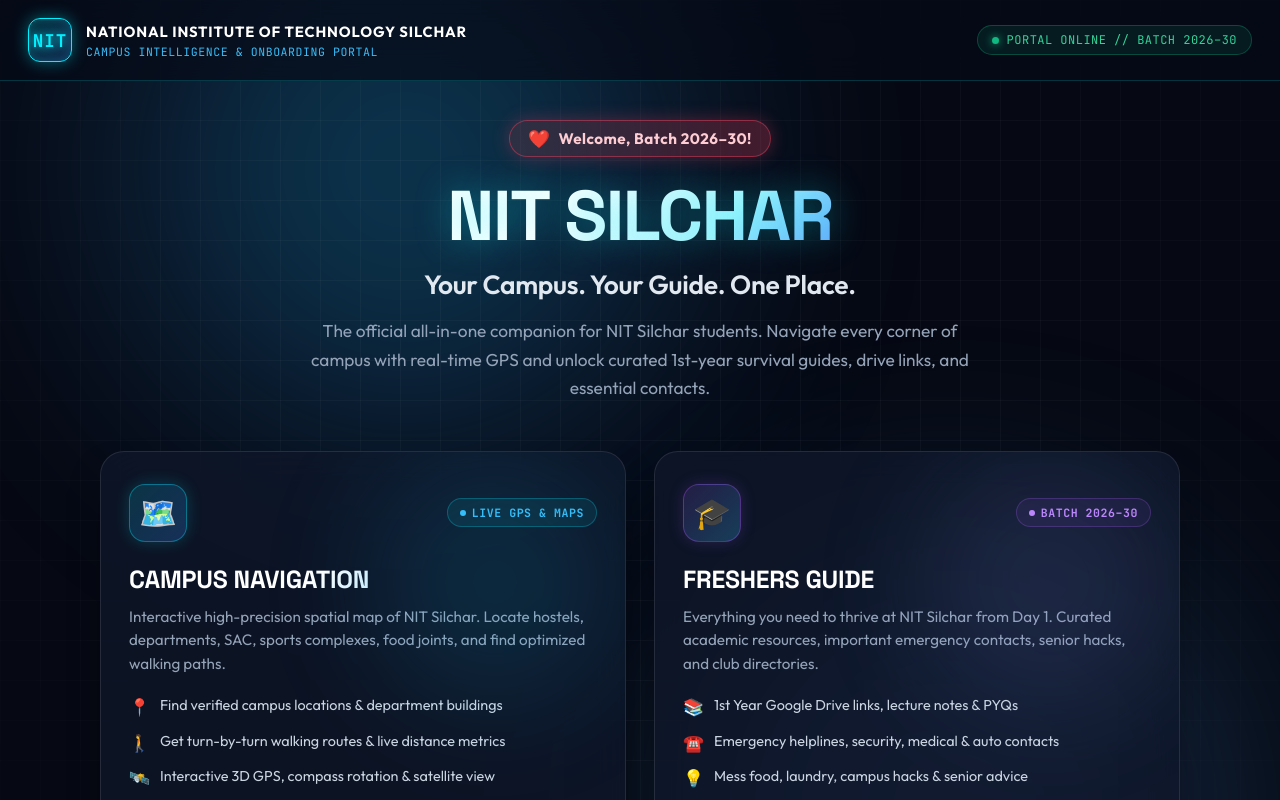
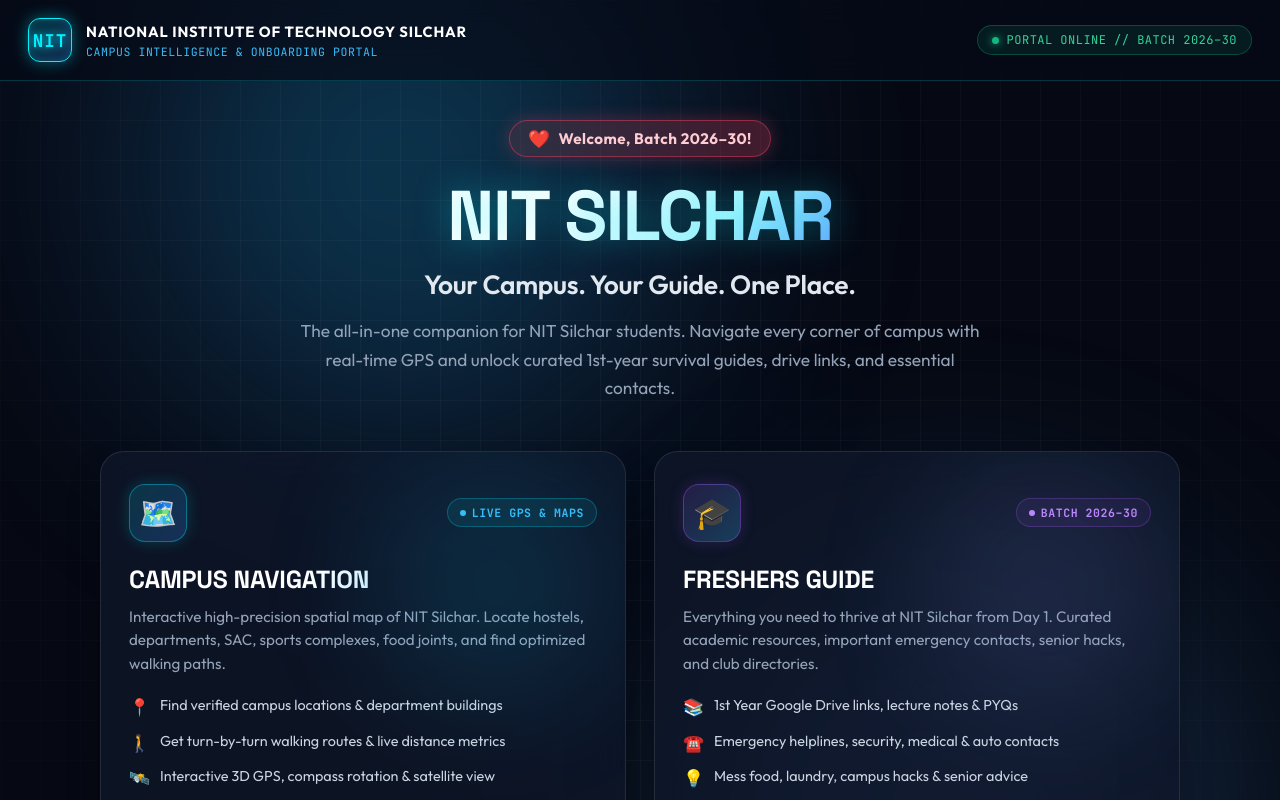
Before and after one commit to AlvisKhan/campus-navigation, a React (Vite) app: page / in a window 1280 px wide. Shown: the top 800 px of the page. Built offline with nearby package versions, Linux system fonts and the light colour scheme.

Commit message:
Remove 'official' wording from landing page tagline

```diff
--- a/src/components/LandingPage.jsx
+++ b/src/components/LandingPage.jsx
@@ -44,7 +44,7 @@
           </p>
 
           <p className="landing-tagline">
-            The official all-in-one companion for NIT Silchar students. Navigate every corner of campus with real-time GPS and unlock curated 1st-year survival guides, drive links, and essential contacts.
+            The all-in-one companion for NIT Silchar students. Navigate every corner of campus with real-time GPS and unlock curated 1st-year survival guides, drive links, and essential contacts.
           </p>
         </div>
 
```
